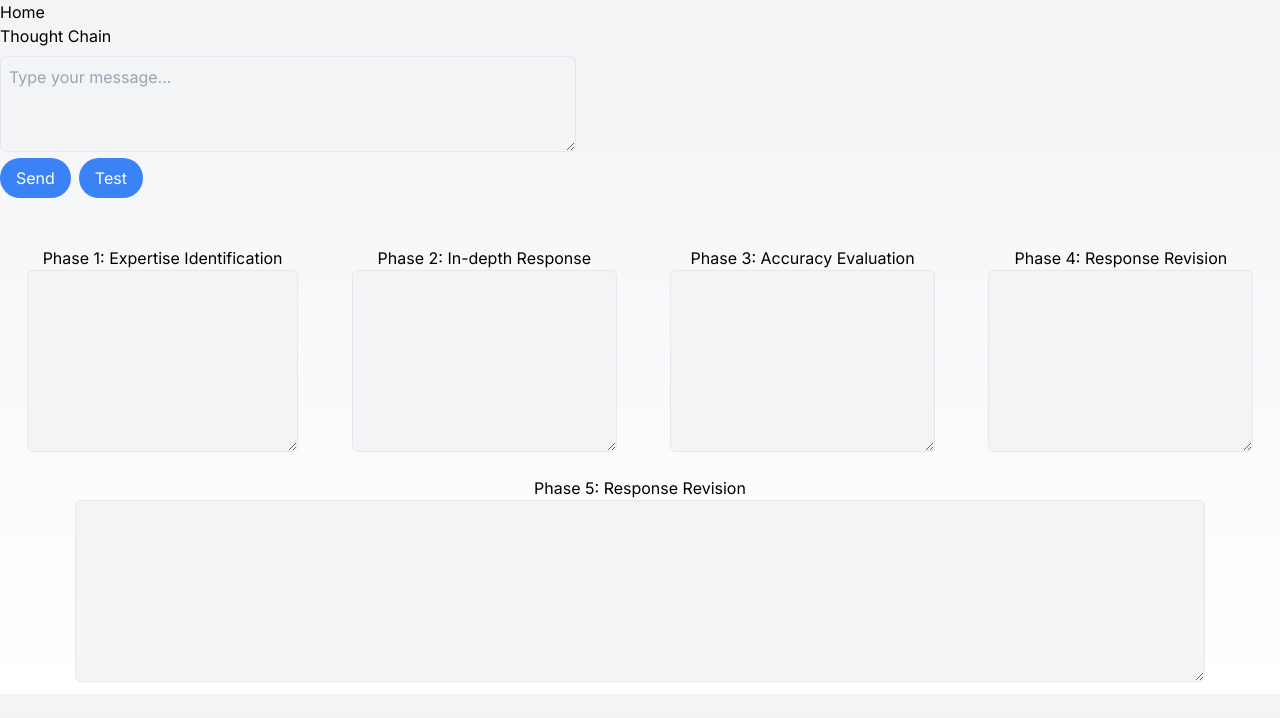
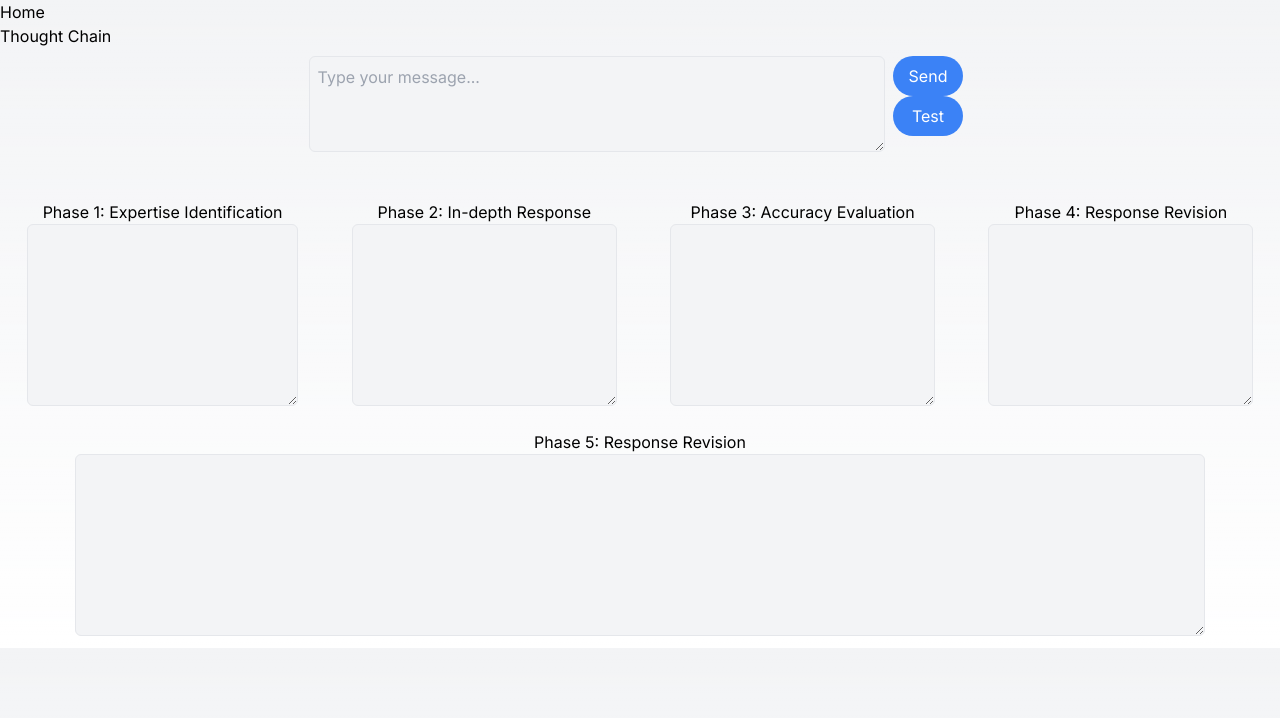
Before and after one commit to parsehex/ai-experiments, a Next.js app: page /thought-chain in a window 1280 px wide. Shown: the top 718 px of the page. Built offline with nearby package versions, Linux system fonts and the light colour scheme.

Commit message:
update thought layout

```diff
--- a/src/app/thought-chain/page.tsx
+++ b/src/app/thought-chain/page.tsx
@@ -159,11 +159,9 @@ function ThoughtChain() {
 					: phaseOutput;
 
 				newResults = { ...newResults, [phase.name]: processedOutput };
-				setResults(newResults); // Update results state here to trigger a re-render
+				setResults(newResults);
 
-				if (phase.shouldStop && phase.shouldStop(processedOutput)) {
-					break; // Exit the loop if the shouldStop condition is met
-				}
+				if (phase.shouldStop && phase.shouldStop(processedOutput)) break;
 			}
 			setCurrentPhase('');
 		} catch (e) {
@@ -176,7 +174,7 @@ function ThoughtChain() {
 		<div>
 			<h1>Thought Chain</h1>
 			<div>
-				<div className="mt-2">
+				<div className="mt-2 flex flex-row justify-center">
 					<textarea
 						className="input mr-2"
 						style={{ height: '6em', width: '45%' }}
@@ -190,7 +188,7 @@ function ThoughtChain() {
 						onChange={(e) => setInputText(e.target.value)}
 						placeholder="Type your message..."
 					/>
-					<div className="relative">
+					<div className="inline-flex flex-col">
 						<button onClick={() => handleSend()} className="mr-2">
 							Send
 						</button>
@@ -207,7 +205,7 @@ function ThoughtChain() {
 						</button>
 						{currentPhase && <span className="fade">{currentPhase}</span>}
 					</div>
-
+				</div>
 				<div
 					className="mb-4 flex flex-row flex-wrap pb-5"
 					style={{ height: '30em' }}
@@ -223,7 +221,6 @@ function ThoughtChain() {
 				</div>
 			</div>
 		</div>
-		</div>
 	);
 }
 
```
Lines whose indentation alone changed are shown as unchanged.
